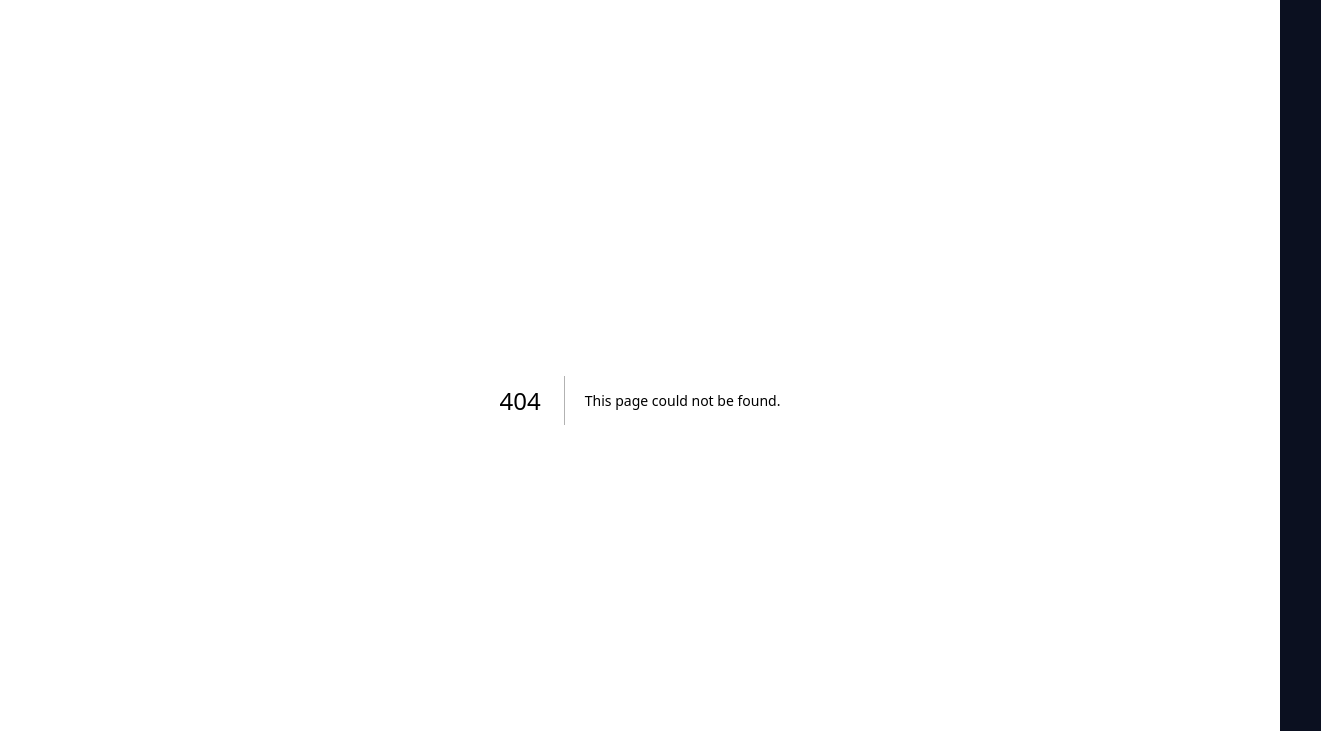
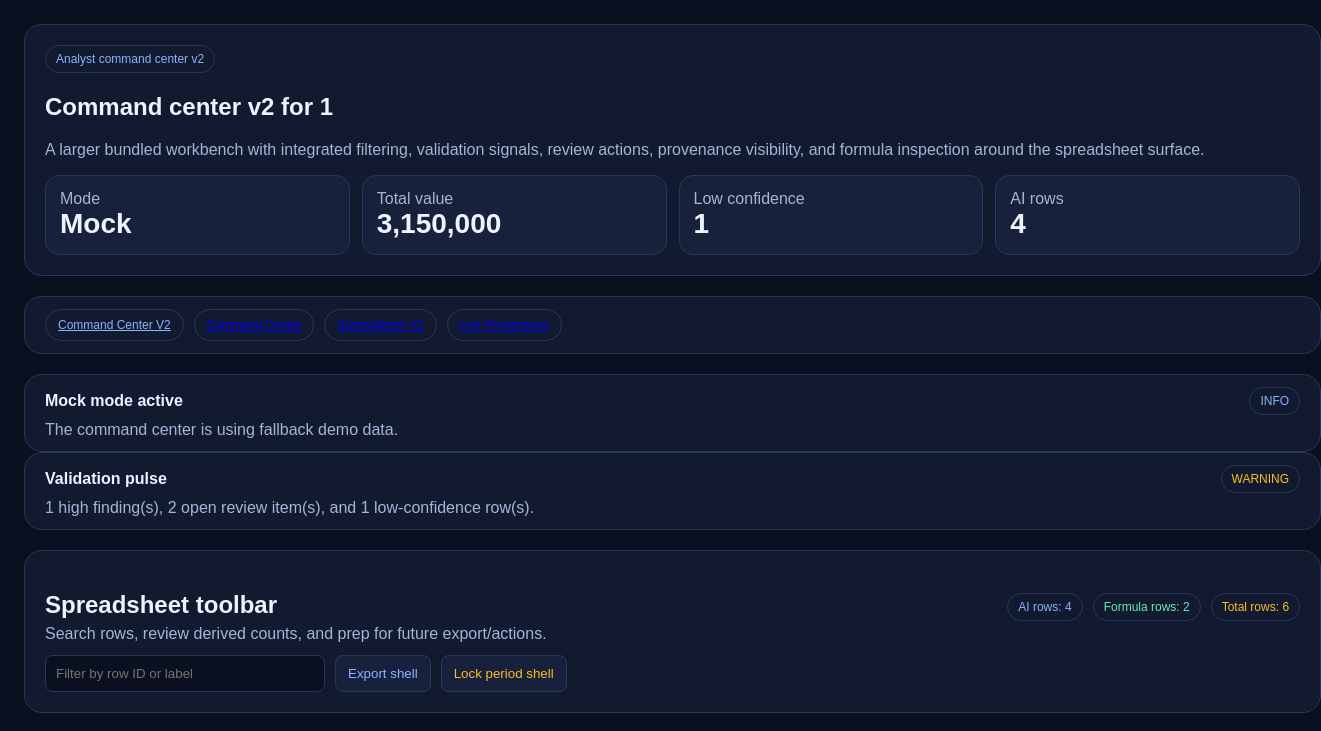
Before and after one commit to woodstr3313/Spreads, a Next.js app in the folder aws-spreads-poc/apps/analyst-workbench/: page /spreads/1/1/command-center-v2 in a window 1280 px wide. Before the commit this address had no page. Shown: the top 731 px of the page, 1321 px wide, since content can reach past the window. Built offline with nearby package versions, Linux system fonts and the light colour scheme; no server answers.

Commit message:
Add command center v2 route

```diff
--- /dev/null
+++ b/aws-spreads-poc/apps/analyst-workbench/app/spreads/[spreadId]/[spreadVersionId]/command-center-v2/page.tsx
@@ -0,0 +1,71 @@
+import { fetchSpreadVersion, fetchReviewTasks } from '../../../../../lib/appsync-client';
+import { buildFallbackSpread, mapLiveResponsesToWorkbench } from '../../../../../lib/workbench-mappers';
+import { extractProvenanceSummaries } from '../../../../../lib/live-provenance';
+import { buildFormulaHighlights, buildValidationSummary } from '../../../../../lib/workbench-insights';
+import { buildKpis } from '../../../../../lib/workbench-kpis';
+import { CommandCenterClient } from '../../../../../components/command-center-client';
+
+type PageProps = {
+  params: Promise<{ spreadId: string; spreadVersionId: string }>;
+};
+
+async function loadData(spreadId: string, spreadVersionId: string) {
+  try {
+    const [spread, reviewTasks] = await Promise.all([
+      fetchSpreadVersion(spreadId, spreadVersionId),
+      fetchReviewTasks(spreadId)
+    ]);
+    const mapped = mapLiveResponsesToWorkbench(spreadId, spreadVersionId, spread as never, reviewTasks as never);
+    return {
+      mode: 'live' as const,
+      spread: mapped,
+      provenance: extractProvenanceSummaries(spread as never)
+    };
+  } catch {
+    const fallback = buildFallbackSpread(spreadId, spreadVersionId);
+    return {
+      mode: 'mock' as const,
+      spread: fallback,
+      provenance: fallback.rows.map((row) => ({ rowId: row.rowId, documentId: 'borrower-package.pdf', page: 2, excerpt: row.label, origin: row.origin, confidence: row.confidence, value: row.fy2025 }))
+    };
+  }
+}
+
+export default async function CommandCenterV2Page({ params }: PageProps) {
+  const { spreadId, spreadVersionId } = await params;
+  const { mode, spread, provenance } = await loadData(spreadId, spreadVersionId);
+  const validationItems = buildValidationSummary(spread.rows, spread.reviewQueue);
+  const formulaItems = buildFormulaHighlights(spread.formulaTrace);
+  const kpis = buildKpis(spread.rows, spread.reviewQueue, validationItems);
+  const toasts = [
+    { id: 'toast-1', tone: mode === 'live' ? 'success' as const : 'info' as const, title: mode === 'live' ? 'Live data connected' : 'Mock mode active', detail: mode === 'live' ? 'The command center is reading from live AppSync responses.' : 'The command center is using fallback demo data.' },
+    { id: 'toast-2', tone: kpis.highValidations > 0 ? 'warning' as const : 'success' as const, title: 'Validation pulse', detail: `${kpis.highValidations} high finding(s), ${kpis.reviewItems} open review item(s), and ${kpis.lowConfidence} low-confidence row(s).` }
+  ];
+
+  return (
+    <main className="page">
+      <section className="hero">
+        <div className="badge accent">Analyst command center v2</div>
+        <h1>Command center v2 for {spreadId}</h1>
+        <p className="muted">A larger bundled workbench with integrated filtering, validation signals, review actions, provenance visibility, and formula inspection around the spreadsheet surface.</p>
+        <div className="cards">
+          <div className="cardStat"><div className="muted">Mode</div><div className="kpi">{mode === 'live' ? 'Live' : 'Mock'}</div></div>
+          <div className="cardStat"><div className="muted">Total value</div><div className="kpi">{kpis.totalValue}</div></div>
+          <div className="cardStat"><div className="muted">Low confidence</div><div className="kpi">{kpis.lowConfidence}</div></div>
+          <div className="cardStat"><div className="muted">AI rows</div><div className="kpi">{kpis.aiRows}</div></div>
+        </div>
+      </section>
+
+      <CommandCenterClient
+        spreadId={spreadId}
+        spreadVersionId={spreadVersionId}
+        rows={spread.rows}
+        reviewQueue={spread.reviewQueue}
+        validationItems={validationItems}
+        formulaItems={formulaItems}
+        provenance={provenance}
+        toasts={toasts}
+      />
+    </main>
+  );
+}
```
